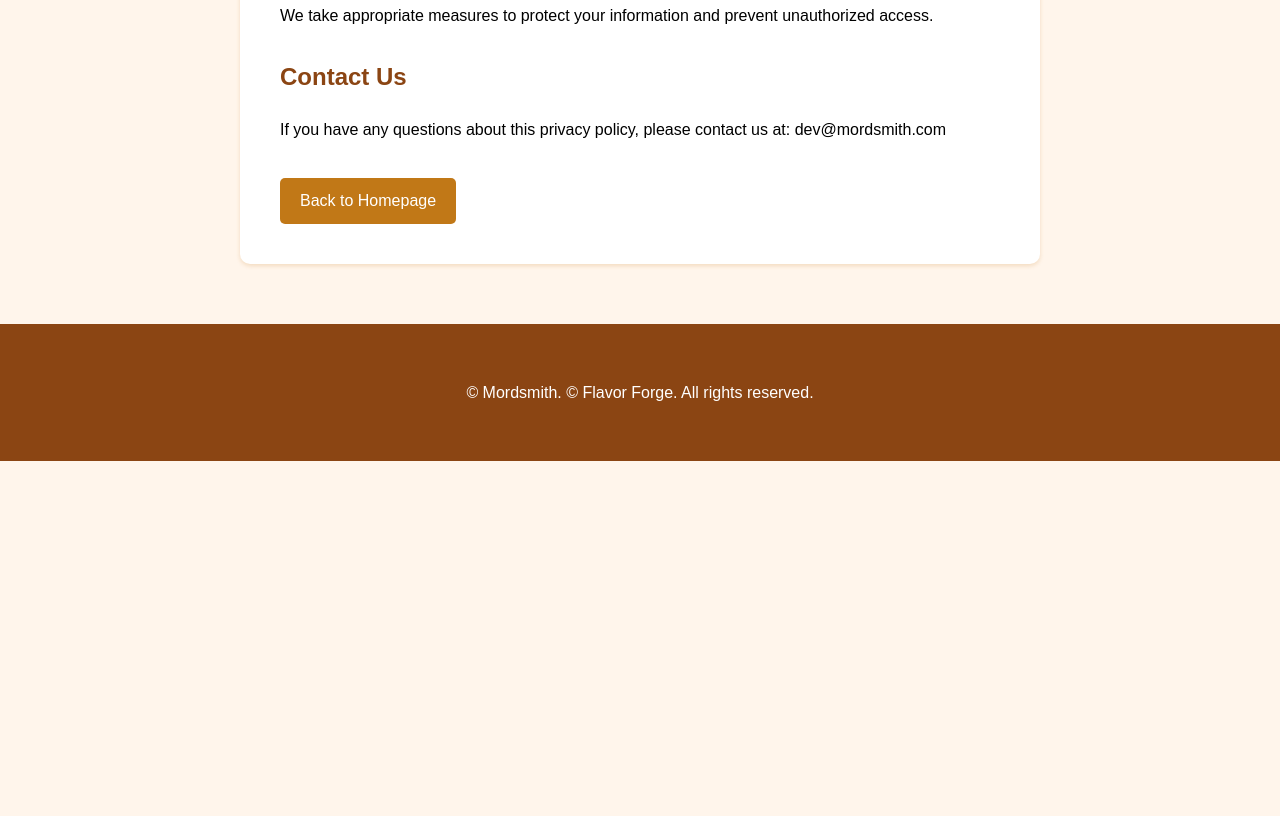
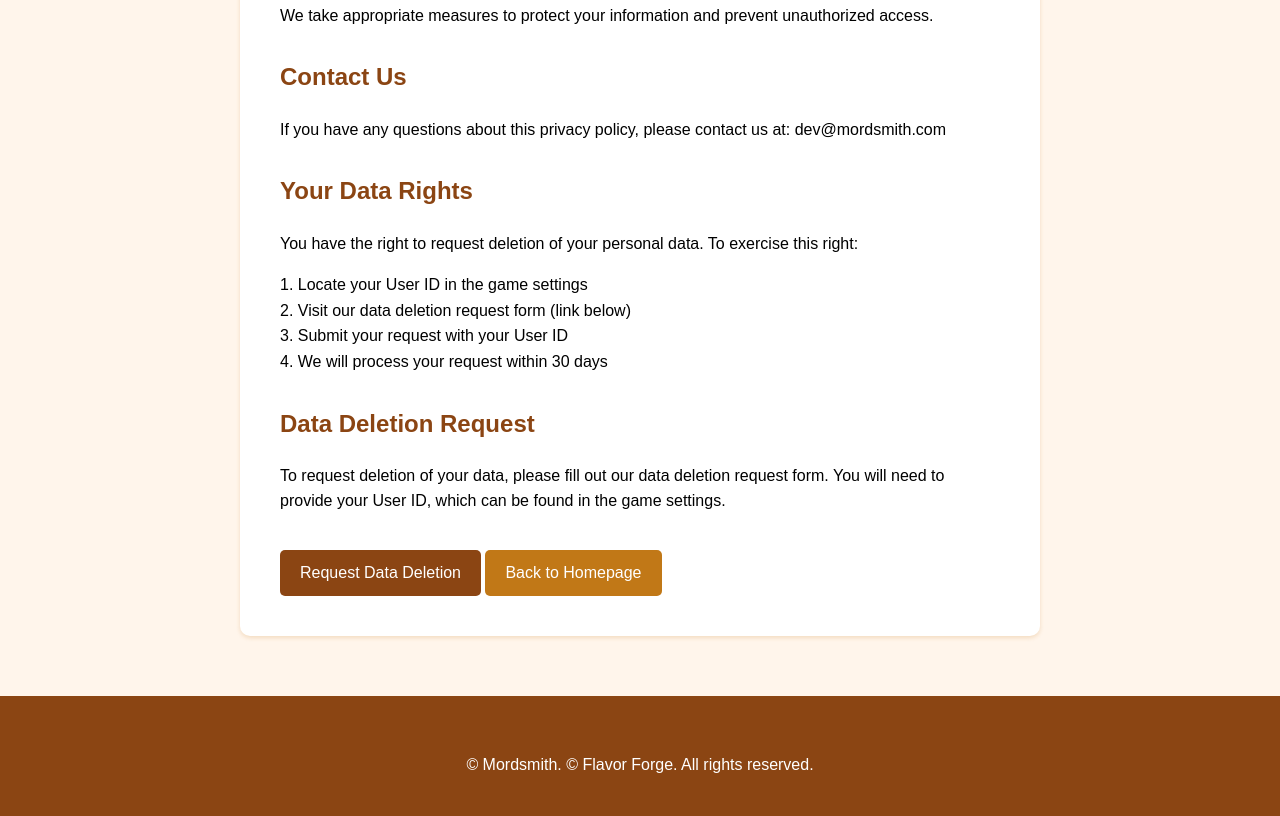
Before and after one commit to MorElmaliach/flavorforge, a plain HTML site: page docs/privacy-policy.html in a window 1280 px wide. Shown: the part 921-1737 px from the top of the page. Before the commit the page ends 1382 px from the top, so only its background shows below. Drawn offline with Linux system fonts and the light colour scheme.

Commit message:
data deletion

```diff
--- a/docs/privacy-policy.html
+++ b/docs/privacy-policy.html
@@ -96,6 +96,17 @@
             <h2>Contact Us</h2>
             <p>If you have any questions about this privacy policy, please contact us at: dev@mordsmith.com</p>
 
+			<h2>Your Data Rights</h2>
+<p>You have the right to request deletion of your personal data. To exercise this right:</p>
+<p>1. Locate your User ID in the game settings<br>
+2. Visit our data deletion request form (link below)<br>
+3. Submit your request with your User ID<br>
+4. We will process your request within 30 days</p>
+
+<h2>Data Deletion Request</h2>
+<p>To request deletion of your data, please fill out our data deletion request form. You will need to provide your User ID, which can be found in the game settings.</p>
+<a href="YOUR_GOOGLE_FORM_URL" class="back-button" style="background-color: #8B4513;">Request Data Deletion</a>
+
             <a href="index.html" class="back-button">Back to Homepage</a>
         </div>
     </div>
```
